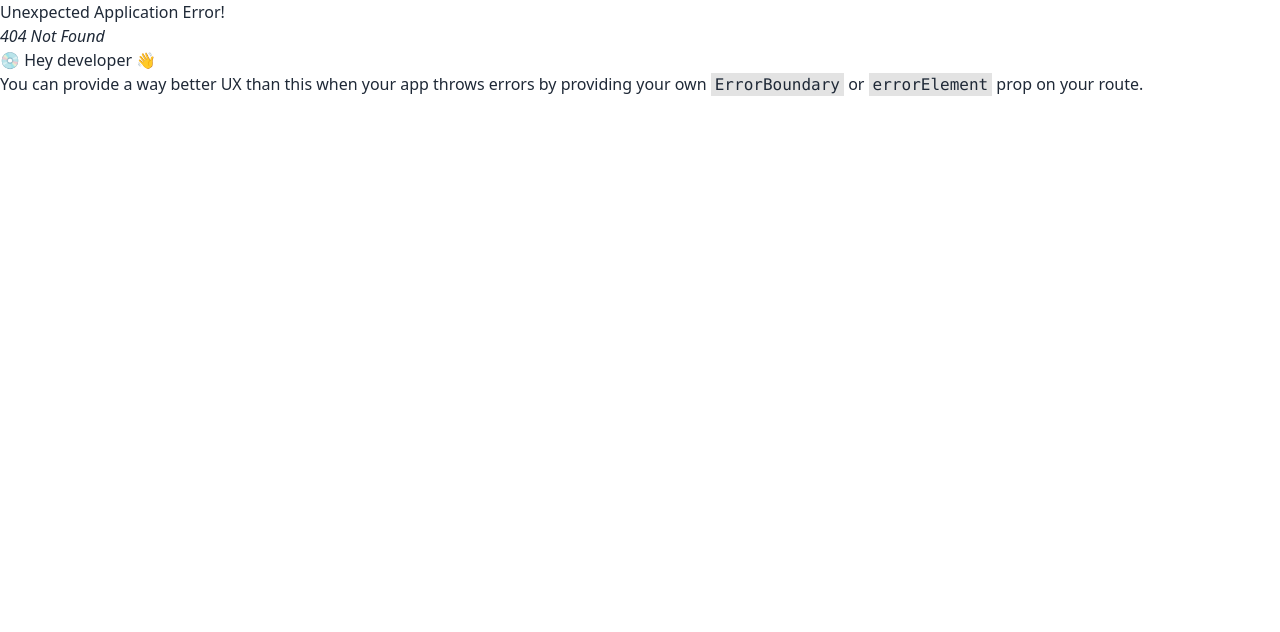
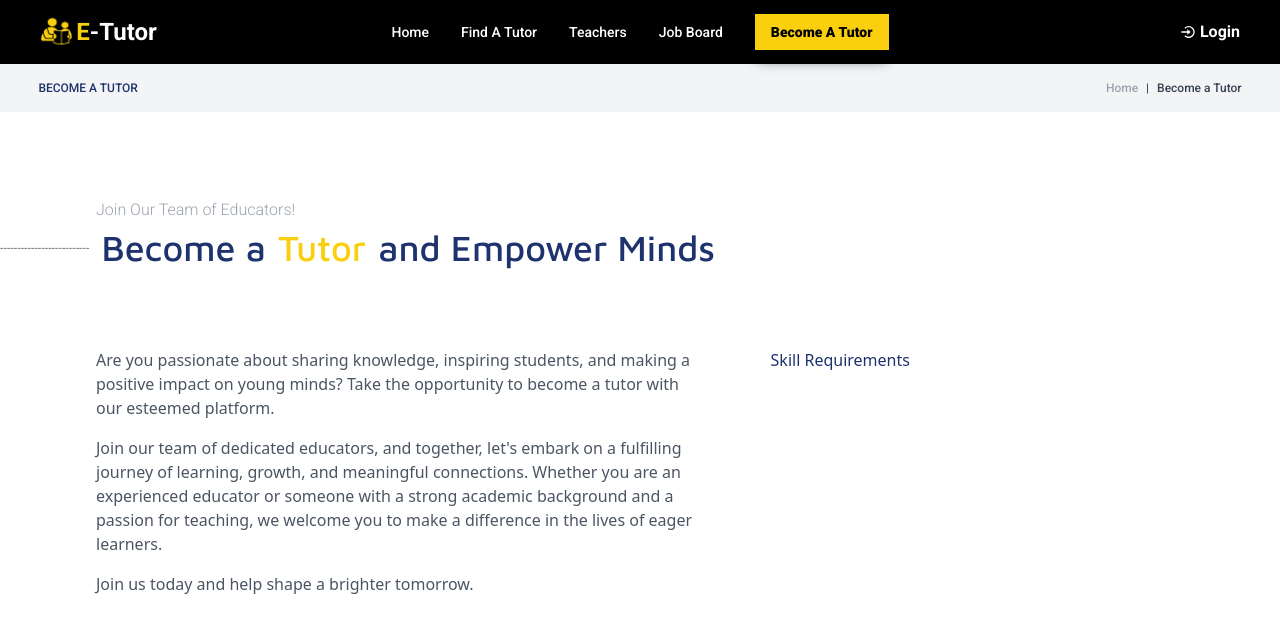
Before and after one commit to ni-shat/tutor-finding-client, a React (Vite) app: page /become-a-tutor in a window 1280 px wide. Before the commit this address had no page. Shown: the top 632 px of the page. Built offline with nearby package versions, Linux system fonts and the light colour scheme.

Commit message:
become a page is created

```diff
--- a/index.html
+++ b/index.html
@@ -9,7 +9,7 @@
   <link rel="preconnect" href="https://fonts.googleapis.com">
   <link rel="preconnect" href="https://fonts.gstatic.com" crossorigin>
   <link
-    href="https://fonts.googleapis.com/css2?family=Maven+Pro:wght@600&family=Monoton&family=Montserrat+Alternates:wght@200;300;400;500;600;700;800;900&family=Montserrat:ital,wght@0,200;0,500;0,800;1,100&family=Roboto:wght@300;400;500;700;900&display=swap"
+    href="https://fonts.googleapis.com/css2?family=Maven+Pro:wght@200;300;400;500;600;700&family=Monoton&family=Montserrat+Alternates:wght@200;300;400;500;600;700;800;900&family=Montserrat:ital,wght@0,200;0,500;0,800;1,100&family=Roboto:wght@300;400;500;700;900&display=swap"
     rel="stylesheet">
 
 
--- a/src/index.css
+++ b/src/index.css
@@ -12,13 +12,26 @@
 .roboto-semi {
     font-family: 'Roboto', sans-serif;
     font-weight: 600;
-    font-size: 20px;
+}
+
+.roboto-semi-bold {
+    font-family: 'Roboto', sans-serif;
+    font-weight: 800;
 }
 
 .roboto-normal {
     font-family: 'Roboto', sans-serif;
     font-weight: 300;
     /* font-size: 20px; */
+}
+
+.roboto-normal-500 {
+    font-family: 'Roboto', sans-serif;
+    font-weight: 500;
+}
+.roboto-normal-400 {
+    font-family: 'Roboto', sans-serif;
+    font-weight: 400;
 }
 
 .mont {
@@ -45,6 +58,11 @@
 .maven {
     font-family: 'Maven Pro', sans-serif;
     font-weight: 500;
+}
+
+.maven-300 {
+    font-family: 'Maven Pro', sans-serif;
+    font-weight: 300;
 }
 
 .bg-primary {
--- a/src/layout/Main.jsx
+++ b/src/layout/Main.jsx
@@ -4,7 +4,7 @@ import Navbar from "../pages/shared/navbar/Navbar";
 
 const Main = () => {
     return (
-        <div>
+        <div className="bg-white">
             <Navbar></Navbar>
             <Outlet></Outlet>
         </div>
--- /dev/null
+++ b/src/pages/become-a-tutor/BecomeATutor.jsx
@@ -0,0 +1,60 @@
+
+
+const BecomeATutor = () => {
+    return (
+        <div className=" relative top-16 ">
+
+
+
+
+
+
+            <div className=" bg-gray-100 ">
+                <div className='w-[94%] py-4 text-xs roboto-normal-500 mx-auto flex justify-between'>
+                    <div>
+                        <p className='text-[#1e326e] uppercase'>Become a Tutor</p>
+                    </div>
+                    <div className="flex gap-2">
+                        <p className='text-gray-400'>Home</p>
+                        <p className='text-gray-700'>|</p>
+                        <p className='text-gray-700'>Become a Tutor</p>
+                    </div>
+                </div>
+            </div>
+
+
+
+            {/* main section start */}
+            <div className="pt-20">
+
+                <div>
+                    <div className="w-[85%] mx-auto">
+                        <p className="text-gray-400 roboto-normal font-extralight py-1.5">Join Our Team of Educators!</p>
+                        {/* maven-300 */}
+                    </div>
+                    <h3 className="text-4xl maven flex items-center gap-3  ">
+                        <span className="text-xs roboto-normal"> -------------------------- </span><span className="text-[#1e326e] ">Become a </span> <span className="text-primary"> Tutor</span> <span className="text-[#1e326e] "> and Empower Minds</span>
+                    </h3>
+                </div>
+
+                <div className="w-[85%] mx-auto py-20 text-gray-600 flex gap-10 justify-between">
+                    <div className="w-[55%]">
+                        <p>Are you passionate about sharing knowledge, inspiring students, and making a positive impact on young minds? Take the opportunity to become a tutor with our esteemed platform. </p>
+                        <p className="py-4">Join our team of dedicated educators, and together, let's embark on a fulfilling journey of learning, growth, and meaningful connections. Whether you are an experienced educator or someone with a strong academic background and a passion for teaching, we welcome you to make a difference in the lives of eager learners. </p>
+                        <p>Join us today and help shape a brighter tomorrow.</p>
+                    </div>
+                    <div className="w-[38%]">
+                        <div>
+                            <h2 className="text-[#1e326e] ">Skill Requirements</h2>
+                        </div>
+                    </div>
+                </div>
+
+
+            </div>
+            {/* w-[85%] mx-auto  */}
+        </div>
+    );
+};
+
+export default BecomeATutor;
--- a/src/pages/home/banner/Banner.jsx
+++ b/src/pages/home/banner/Banner.jsx
@@ -30,7 +30,7 @@ import AOS from 'aos';
 import 'aos/dist/aos.css';
 import { useEffect } from 'react';
 
-import { Fade, Slide } from "react-awesome-reveal";
+
 
 
 
--- a/src/pages/shared/navbar/Navbar.jsx
+++ b/src/pages/shared/navbar/Navbar.jsx
@@ -1,30 +1,37 @@
-import { Link } from 'react-router-dom';
+import { Link, useLocation } from 'react-router-dom';
 import e from '../../../assets/e1.png'
 import icon from '../../../assets/icon.png'
 import { BiLogIn, BiLogInCircle } from "react-icons/bi";
 
 const Navbar3 = () => {
 
+    const location = useLocation();
+
     const navItems = [
         {
             id: 1,
             title: "Home",
+            route: '/'
         },
         {
             id: 2,
             title: "Find A Tutor",
+            route: '/find-a-tutor'
         },
         {
             id: 3,
             title: "Teachers",
+            route: '/teachers'
         },
         {
             id: 4,
             title: "Job Board",
+            route: '/job-board'
         },
         // {
         //     id: 5,
         //     title: "Dashboard",
+        //     route: '/dashboard'
         // },
         // {
         //     id: 5,
@@ -34,17 +41,12 @@ const Navbar3 = () => {
 
 
     return (
-        <div className='  z-10 w-full roboto-semi custom-nav'>
+        <div>
 
-
-            {/* <div className='pt-2 w-fit flex justify-first gap-1 items-center '>
-                <img className=' w-[15%] h-fit  ' src={icon} alt="" />
-                <h3 className='text-white text-2xl font-bold'><span className='text-[#FACF0E]'>E</span>-Tutor</h3>
-            </div> */}
-
+            <div className={`${(location.pathname == ('/')) ? 'bg-transparent' : 'bg-black'}  z-10 w-full roboto-semi custom-nav`}>
                 {/* daisy ui navbar */}
                 <div className='w-[95%] mx-auto flex items-center'>
-                <div className="navbar bg-transparent text-white">
+                    <div className="navbar text-white">
                         <div className="navbar-start ">
                             <div className="dropdown">
                                 <label tabIndex={0} className="btn btn-ghost lg:hidden">
@@ -53,7 +55,7 @@ const Navbar3 = () => {
                                 <ul tabIndex={0} className="menu menu-sm dropdown-content mt-3 z-[1] p-2 shadow bg-base-100 rounded-box w-52">
                                     {
                                         navItems.map(item => <li key={item.id}>
-                                        <Link to={`/${item.title}`}>{item.title}</Link>
+                                            <Link to={item.route}>{item.title}</Link>
                                         </li>)
                                     }
 
@@ -70,10 +72,10 @@ const Navbar3 = () => {
                             <ul className="text-sm  menu-horizontal font-medium  flex gap-8 items-center px-1">
                                 {
                                     navItems.map(item => <li key={item.id}>
-                                    <Link to={`/${item.title}`}>{item.title}</Link>
+                                        <Link to={item.route}>{item.title}</Link>
                                     </li>)
                                 }
-                            <Link className='flex items-center font-extrabold text-sm border- px-4 py-2 bg-[#FACF0E]  text-black text- shadow-lg shadow-black  '>Become A Tutor</Link>
+                                <Link to='/become-a-tutor' className='flex items-center font-extrabold text-sm border- px-4 py-2 bg-[#FACF0E]  text-black text- shadow-lg shadow-black  '>Become A Tutor</Link>
                                 {/* <Link className='flex items-center font-extrabold text-sm border-2 px-4 py-2 border-[#FACF0E] bg-yellow-50 text-black text- shadow-lg shadow-black '>Become A Tutor</Link> */}
                             </ul>
                         </div>
@@ -86,7 +88,7 @@ const Navbar3 = () => {
                         </div>
                     </div>
                 </div>
-
+            </div>
 
 
 
--- a/src/routes/Routes.jsx
+++ b/src/routes/Routes.jsx
@@ -1,4 +1,5 @@
 import Main from "../layout/Main";
+import BecomeATutor from "../pages/become-a-tutor/BecomeATutor";
 import Home from "../pages/home/home/Home";
 
 
@@ -17,6 +18,10 @@ const router = createBrowserRouter([
             {
                 path: '/',
                 element: <Home></Home>
+            },
+            {
+                path: 'become-a-tutor',
+                element: <BecomeATutor></BecomeATutor>
             }
         ]
     },
```
Lines whose indentation alone changed are shown as unchanged.
